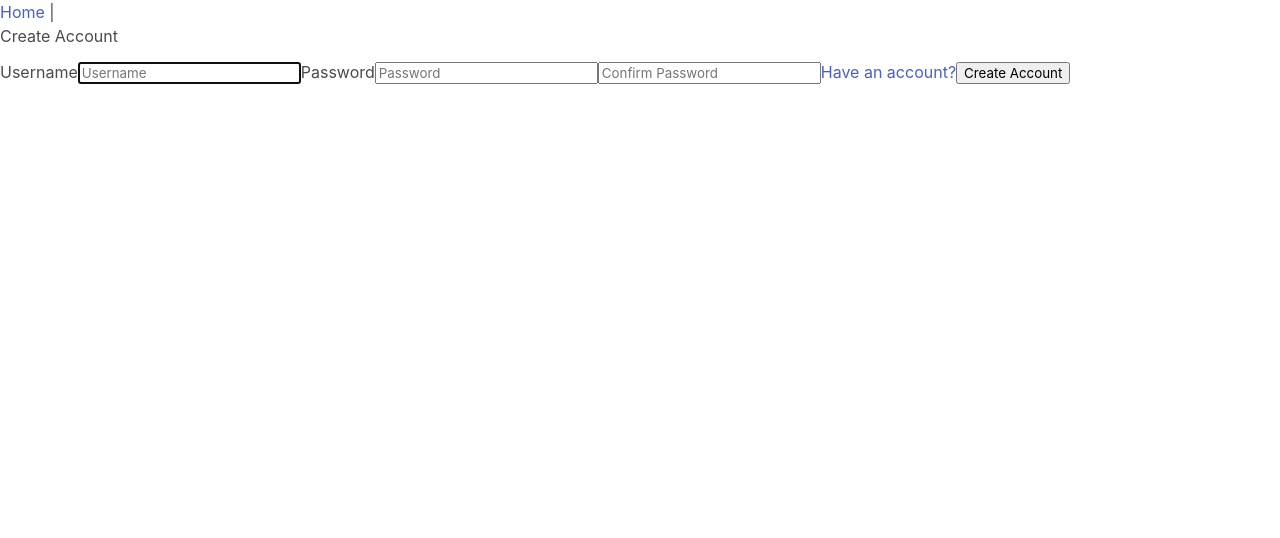
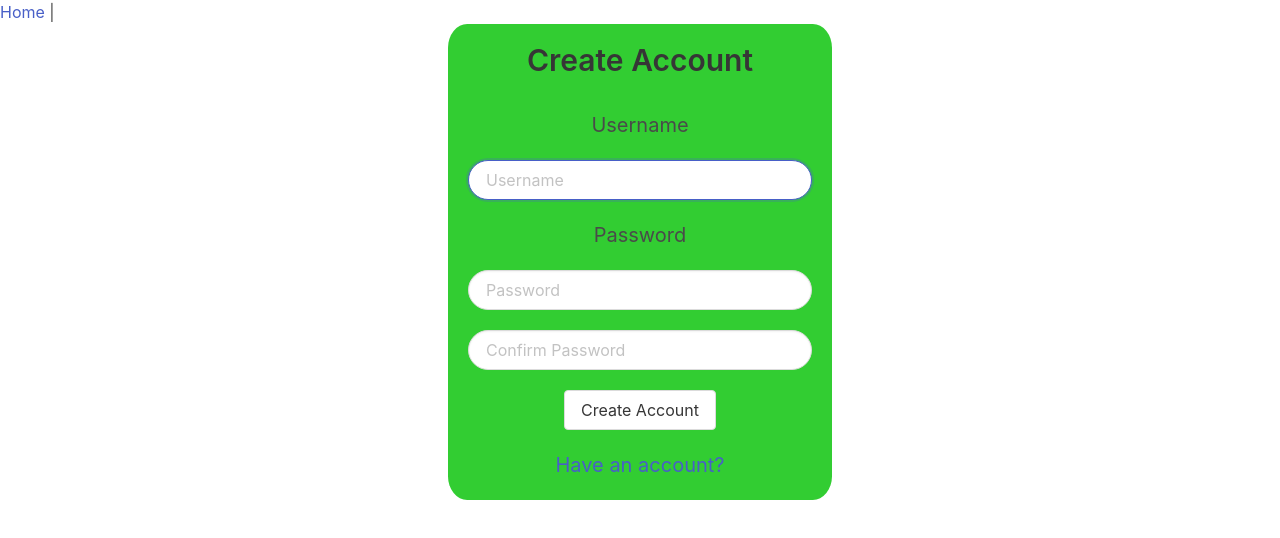
Before and after one commit to briancharlesod/RELO-Property-Management, a Vue app in the folder capstone/vue/: page /register in a window 1280 px wide. Shown: the top 538 px of the page. Built offline with nearby package versions, Linux system fonts and the light colour scheme.

Commit message:
pretty home page

```diff
--- a/capstone/vue/package.json
+++ b/capstone/vue/package.json
@@ -11,6 +11,7 @@
   },
   "dependencies": {
     "axios": "^0.21.1",
+    "bulma": "^0.9.4",
     "core-js": "^3.9.1",
     "vue": "^2.6.12",
     "vue-router": "^3.5.1",
@@ -21,13 +22,13 @@
     "@vue/cli-plugin-e2e-cypress": "^4.5.11",
     "@vue/cli-plugin-eslint": "^4.5.11",
     "@vue/cli-plugin-unit-mocha": "^4.5.11",
-    "vue-loader-v16": "npm:vue-loader@16.1.2",
     "@vue/cli-service": "^4.5.11",
     "@vue/test-utils": "1.1.3",
     "babel-eslint": "^10.0.1",
     "chai": "^4.3.3",
     "eslint": "^7.21.0",
     "eslint-plugin-vue": "^7.7.0",
+    "vue-loader-v16": "npm:vue-loader@16.1.2",
     "vue-template-compiler": "^2.6.12"
   }
 }
--- a/capstone/vue/src/App.vue
+++ b/capstone/vue/src/App.vue
@@ -1,9 +1,30 @@
 <template>
+<body>
   <div id="app">
     <div id="nav">
+
+
       <router-link v-bind:to="{ name: 'home' }">Home</router-link>&nbsp;|&nbsp;
       <router-link v-bind:to="{ name: 'logout' }" v-if="$store.state.token != ''">Logout</router-link>
+      <router-view />
+
+
     </div>
-    <router-view />
+
   </div>
+  </body>
 </template>
+
+<script>
+
+
+export default {
+components: {
+
+}
+}
+</script>
+
+<style>
+
+</style>
--- a/capstone/vue/src/router/index.js
+++ b/capstone/vue/src/router/index.js
@@ -5,6 +5,7 @@ import Login from '../views/Login.vue'
 import Logout from '../views/Logout.vue'
 import Register from '../views/Register.vue'
 import store from '../store/index'
+import Feed from '../views/Feed.vue'
 
 Vue.use(Router)
 
@@ -25,6 +26,14 @@ const router = new Router({
       path: '/',
       name: 'home',
       component: Home,
+      meta: {
+        requiresAuth: false
+      }
+    },
+    {
+      path: '/feed',
+      name: 'feed',
+      component: Feed,
       meta: {
         requiresAuth: true
       }
--- /dev/null
+++ b/capstone/vue/src/views/Feed.vue
@@ -0,0 +1,13 @@
+<template>
+  <div></div>
+</template>
+
+<script>
+export default {
+
+}
+</script>
+
+<style>
+
+</style>
--- a/capstone/vue/src/views/Home.vue
+++ b/capstone/vue/src/views/Home.vue
@@ -1,7 +1,12 @@
 <template>
   <div class="home">
-    <h1>Home</h1>
-    <p>You must be authenticated to see this</p>
+    <div id="banner">
+      <img id="logo" src="../assets/LogoMakr-9Gar3F.png" />
+      <router-link id="login" tag="button" v-bind:to="{ name: 'login' }">Sign In / Sign Up</router-link>
+    </div>
+
+
+
   </div>
 </template>
 
@@ -10,3 +15,13 @@ export default {
   name: "home"
 };
 </script>
+<style>
+div#banner {
+  display: flex;
+  justify-content: space-between;
+  background: limegreen;
+}
+
+
+
+</style>
--- a/capstone/vue/src/views/Login.vue
+++ b/capstone/vue/src/views/Login.vue
@@ -1,7 +1,8 @@
 <template>
-  <div id="login" class="text-center">
+
+  <div id="login" class="text-center content is-medium">
     <form class="form-signin" @submit.prevent="login">
-      <h1 class="h3 mb-3 font-weight-normal">Please Sign In</h1>
+      <h3 class="h3 mb-3 font-weight-normal">Please Sign In</h3>
       <div
         class="alert alert-danger"
         role="alert"
@@ -12,29 +13,36 @@
         role="alert"
         v-if="this.$route.query.registration"
       >Thank you for registering, please sign in.</div>
+      <p>  </p>
       <label for="username" class="sr-only">Username</label>
+      <p>  </p>
       <input
         type="text"
         id="username"
-        class="form-control"
+        class="form-control input is-rounded"
         placeholder="Username"
         v-model="user.username"
         required
         autofocus
       />
+      <p>  </p>
       <label for="password" class="sr-only">Password</label>
+      <p>  </p>
       <input
         type="password"
         id="password"
-        class="form-control"
+        class="form-control input is-rounded"
         placeholder="Password"
         v-model="user.password"
         required
       />
+      <p> </p>
+      <button class="button" type="submit">Sign in</button>
+<p> </p>
       <router-link :to="{ name: 'register' }">Need an account?</router-link>
-      <button type="submit">Sign in</button>
     </form>
   </div>
+
 </template>
 
 <script>
@@ -74,3 +82,25 @@ export default {
   }
 };
 </script>
+<style>
+
+
+div#login {
+  display: flex;
+  justify-content: center;
+
+}
+form {
+
+  display: flex;
+  flex-direction: column;
+  align-items: center;
+  width: 30%;
+  background:limegreen;
+  border-radius: 5%;
+  padding: 20px;
+
+
+}
+
+</style>
--- a/capstone/vue/src/views/Register.vue
+++ b/capstone/vue/src/views/Register.vue
@@ -1,41 +1,48 @@
 <template>
-  <div id="register" class="text-center">
+  <div id="register" class="text-center content is-medium">
     <form class="form-register" @submit.prevent="register">
-      <h1 class="h3 mb-3 font-weight-normal">Create Account</h1>
+      <h3 class="h3 mb-3 font-weight-normal">Create Account</h3>
       <div class="alert alert-danger" role="alert" v-if="registrationErrors">
         {{ registrationErrorMsg }}
       </div>
+      <p>  </p>
       <label for="username" class="sr-only">Username</label>
+      <p>  </p>
       <input
         type="text"
         id="username"
-        class="form-control"
+        class="form-control input is-rounded"
         placeholder="Username"
         v-model="user.username"
         required
         autofocus
       />
+      <p>  </p>
       <label for="password" class="sr-only">Password</label>
+      <p>  </p>
       <input
         type="password"
         id="password"
-        class="form-control"
+        class="form-control input is-rounded"
         placeholder="Password"
         v-model="user.password"
         required
       />
+      <p>  </p>
       <input
         type="password"
         id="confirmPassword"
-        class="form-control"
+        class="form-control input is-rounded"
         placeholder="Confirm Password"
         v-model="user.confirmPassword"
         required
       />
-      <router-link :to="{ name: 'login' }">Have an account?</router-link>
-      <button class="btn btn-lg btn-primary btn-block" type="submit">
+      <p>  </p>
+      <button class="btn btn-lg btn-primary btn-block button" type="submit">
         Create Account
       </button>
+      <p>  </p>
+      <router-link :to="{ name: 'login' }">Have an account?</router-link>
     </form>
   </div>
 </template>
@@ -90,4 +97,22 @@ export default {
 };
 </script>
 
-<style></style>
+<style>
+div#register {
+  display: flex;
+  justify-content: center;
+}
+form {
+
+  display: flex;
+  flex-direction: column;
+  align-items: center;
+  width: 30%;
+  background:limegreen;
+  border-radius: 5%;
+  padding: 20px;
+
+
+}
+
+</style>
```
Also changed, not shown: capstone/vue/src/assets/LogoMakr-9Gar3F.png (added), 1 other file (tests, documents, lock files or other folders).
